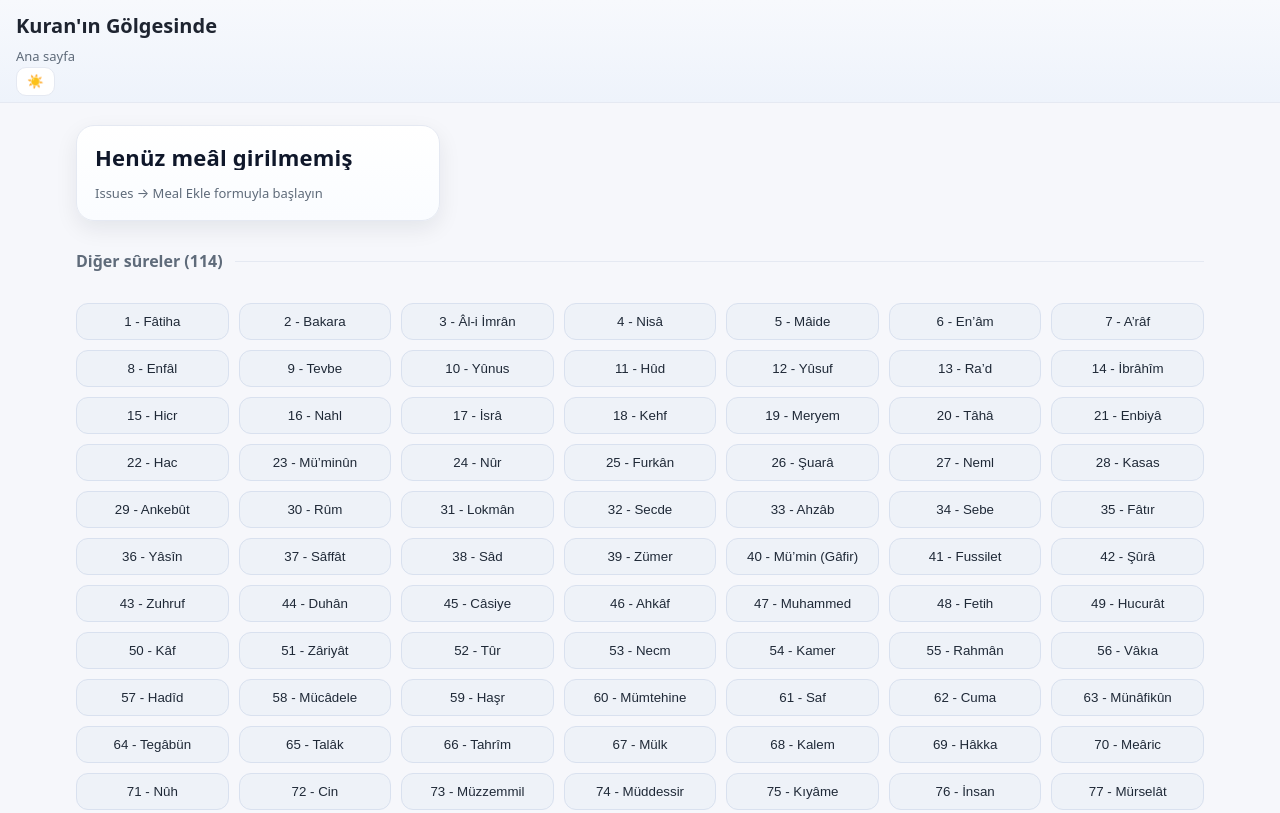
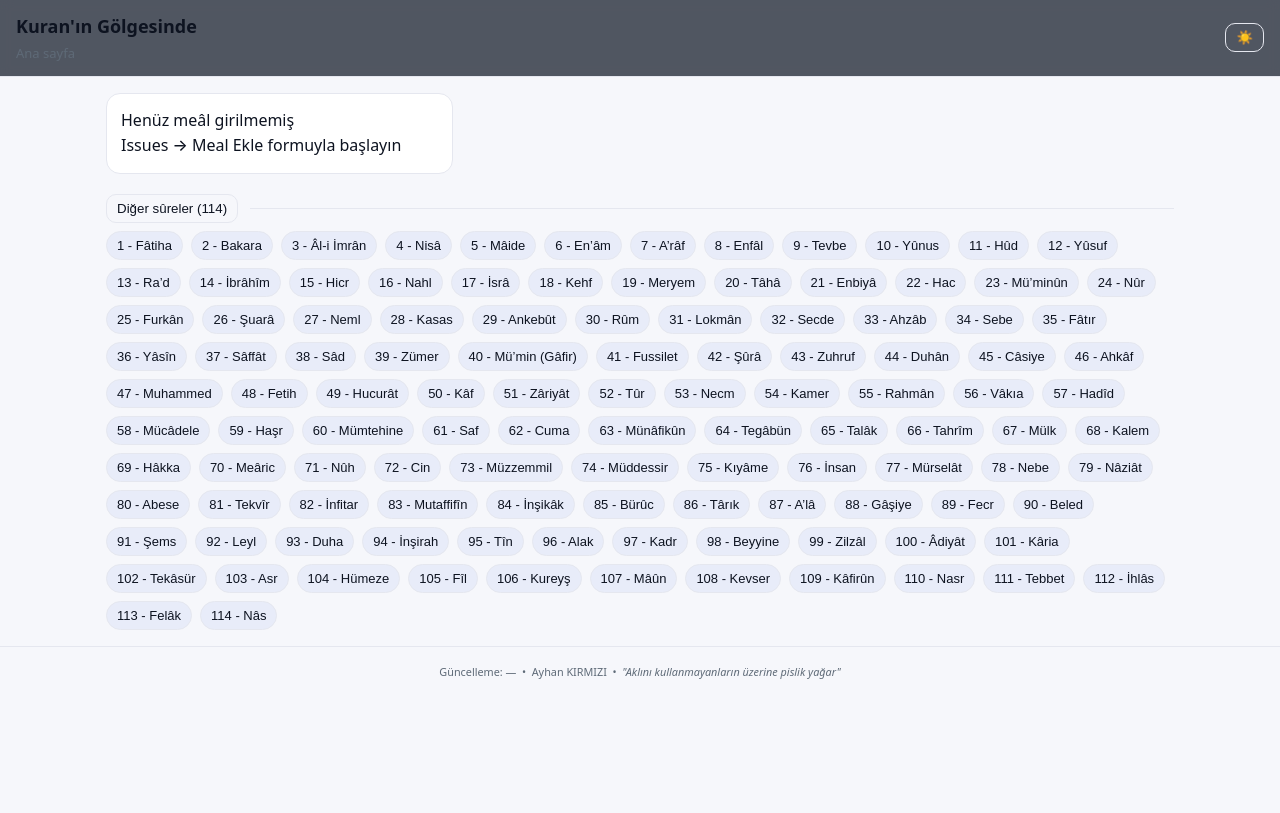
Before and after one commit to metinciris/meal2, a website: page index.html in a window 1280 px wide. Shown: the top 813 px of the page. Drawn offline with Linux system fonts and the light colour scheme.

Commit message:
Update styles.css

```diff
--- a/styles.css
+++ b/styles.css
@@ -1,250 +1,132 @@
-/* ===== Temel tipografi (modern & keskin render) ===== */
-html,body{
-  -webkit-font-smoothing: antialiased;
-  -moz-osx-font-smoothing: grayscale;
-  text-rendering: optimizeLegibility;
-  font-family: ui-sans-serif, system-ui, -apple-system, Segoe UI, Roboto, Helvetica, Arial, "Apple Color Emoji", "Segoe UI Emoji";
+:root{
+  --bg:#0b1220;
+  --fg:#e6ecf5;
+  --muted:#9aa7b6;
+  --card:#121a2b;
+  --card2:#0f1627;
+  --accent:#3b82f6;
+  --accent-weak:#2f5bbd;
+  --chip:#1b2640;
+  --line:#1c2540;
+  --ok:#10b981;
+  --reading:#fde68a;
 }
 
-/* ===== Tema değiştirilebilir renk değişkenleri ===== */
-:root{
-  /* DARK (varsayılan) – “Charcoal + Teal” */
-  --bg:#0c1118;
-  --panel:#101722;
-  --card:#0f1829;
-  --ink:#eaf1fb;
-  --muted:#9aa6b2;
-  --line:#1e2a3f;
-  --chip:#223047;
-  --chip-b:#32425c;
-  --accent:#10b981;
+:root[data-theme="light"]{
+  --bg:#f6f7fb;
+  --fg:#0d1320;
+  --muted:#5e6a77;
+  --card:#ffffff;
+  --card2:#ffffff;
+  --accent:#2563eb;
+  --accent-weak:#1e4fba;
+  --chip:#e8ecf9;
+  --line:#e5e7ef;
+  --ok:#059669;
+  --reading:#fff1b9;
 }
 
-/* LIGHT tema: yumuşak gri + koyu mürekkep */
-:root[data-theme="light"]{
-  --bg:#f6f7fb;
-  --panel:#ffffff;
-  --card:#ffffff;
-  --ink:#1d2430;
-  --muted:#5f6b7a;
-  --line:#e5e9f2;
-  --chip:#e9eef6;
-  --chip-b:#d7e0ec;
-  --accent:#0ea5e9; /* açık temada vurgu: mavi */
+*{ box-sizing:border-box }
+html,body{ height:100% }
+body{
+  margin:0; background:var(--bg); color:var(--fg);
+  font:500 16px/1.6 system-ui, -apple-system, Segoe UI, Roboto, Helvetica, Arial, "Apple Color Emoji","Segoe UI Emoji";
+  -webkit-font-smoothing:antialiased; -moz-osx-font-smoothing:grayscale;
 }
 
-/* Mevcut stillerdeki renk kullanımları zaten var.
-   Sadece gövde/backgroud için varolan satırları bu değişkenlerle uyumlu bırak. */
-html,body{ background:var(--bg); color:var(--ink); }
-
-/* Tema butonu */
+.topbar{
+  position:sticky; top:0; z-index:10;
+  display:flex; align-items:center; justify-content:space-between;
+  padding:12px 16px; background:rgba(11,18,32,.7); backdrop-filter: blur(6px);
+  border-bottom:1px solid var(--line);
+}
+.app-title{ font-size:18px; margin:0 0 2px 0 }
+.crumbs{ font-size:13px; color:var(--muted) }
 .theme-toggle{
-  margin-left:auto;
-  background:var(--card);
-  color:var(--ink);
-  border:1px solid var(--line);
-  padding:6px 10px;
-  border-radius:10px;
-  cursor:pointer;
-  transition:background .2s ease, border-color .2s ease, transform .06s ease;
-}
-.theme-toggle:hover{ transform:translateY(-1px); border-color:#3a4c66 }
-
-/* Kart/çip/ayırıcı gibi bileşenler zaten CSS değişkenlerini kullanıyor.
-   İstersen okunabilirliği biraz artırmak için paragraf metinlerinde line-height’i yükselt: */
-.ayah-card p{ line-height:1.7; font-size:17px }
-
-
-*{box-sizing:border-box}
-html,body{margin:0;background:var(--bg);color:var(--ink);font:16px/1.6 system-ui,-apple-system,Segoe UI,Roboto,sans-serif}
-.container{max-width:1160px;margin:0 auto;padding:22px 16px}
-
-.topbar{position:sticky;top:0;z-index:10;background:linear-gradient(#0b1220,#0a1426);border-bottom:1px solid var(--line);padding:10px 16px 6px}
-.brand h1{margin:0 0 4px 0;font-size:20px}
-.crumbs{color:var(--muted);font-size:13px}
-
-/* ====== Home layout ====== */
-.home{display:flex;flex-direction:column;gap:28px;align-items:center}
-
-/* Hero grid: merkezde 1/2/3 kolon */
-.hero{
-  width:100%;
-  display:grid; gap:18px;
-  grid-template-columns: 1fr;
-  place-items: stretch;
-}
-@media (min-width:720px){ .hero{ grid-template-columns: repeat(2, minmax(0,1fr)); } }
-@media (min-width:1100px){ .hero{ grid-template-columns: repeat(3, minmax(0,1fr)); } }
-
-/* Büyük kart */
-.card{
-  position:relative;
-  display:flex; flex-direction:column; gap:10px;
-  padding:18px 18px 16px;
-  border-radius:18px;
-  background:linear-gradient(180deg, #0f1a2c, #0d1728);
-  border:1px solid var(--line);
-  box-shadow:0 6px 20px rgba(0,0,0,.25);
-  cursor:pointer;
-  transition:transform .08s ease, box-shadow .18s ease, border-color .18s ease;
-}
-.card:hover{ transform:translateY(-2px); box-shadow:0 14px 28px rgba(0,0,0,.28); border-color:#2a3a55 }
-.card.done::after{
-  content:""; position:absolute; inset:0;
-  border-radius:18px; pointer-events:none;
-  box-shadow: inset 0 0 0 1px rgba(16,185,129,.25);
+  background:transparent; color:var(--fg); border:1px solid var(--line);
+  border-radius:10px; padding:6px 10px; cursor:pointer;
 }
 
-/* Kart içi */
-/* Kart başlığı belirgin olsun */
-.card .head{display:flex;align-items:center;gap:12px}
-.badge{
-  flex:0 0 auto; width:48px; height:48px; border-radius:14px;
-  background:radial-gradient(64% 64% at 30% 30%, rgba(16,185,129,.38), rgba(16,185,129,.12) 60%, rgba(16,185,129,.08) 100%);
-  border:1px solid rgba(16,185,129,.4);
-  display:flex; align-items:center; justify-content:center;
-  font-weight:900; color:#c9f5e5; font-size:18px;
+.container{ max-width:1100px; margin:0 auto; padding:16px }
+
+.section-title{
+  display:flex; align-items:center; gap:12px; margin:20px 0 8px;
 }
-.title{
-  font-size:22px; line-height:1.2; font-weight:900; letter-spacing:.2px;
-  color:#eaf1fb;
-  overflow:hidden; text-overflow:ellipsis; white-space:nowrap; max-width:100%;
+.section-title button{
+  background:transparent; color:var(--fg); border:1px solid var(--line);
+  border-radius:10px; padding:6px 10px; cursor:pointer;
 }
-.sub{ color:#9aa6b2; font-size:13px; margin-top:3px }
+.section-title .line{ flex:1; height:1px; background:var(--line) }
 
-
-/* İlerleme çubuğu */
-.progress{
-  height:8px;border-radius:999px;background:#1a2740;border:1px solid #21304a; overflow:hidden
+.hero{
+  display:grid; gap:14px;
+  grid-template-columns: repeat(auto-fill, minmax(260px, 1fr));
 }
-.progress > span{
-  display:block;height:100%;background:linear-gradient(90deg,#10b981,#34d399);
-  width:0%; transition:width .35s ease;
-  box-shadow:0 0 8px rgba(16,185,129,.35) inset;
+.card{
+  text-align:left; border:1px solid var(--line); background:var(--card);
+  border-radius:14px; padding:14px; cursor:pointer;
+  transition: transform .15s ease, border-color .15s ease, background .15s ease;
+}
+.card:hover{ transform: translateY(-2px); border-color:var(--accent) }
+.card .head{ display:flex; gap:12px; align-items:center; margin-bottom:10px }
+.card .badge{
+  width:42px; height:42px; border-radius:10px; display:grid; place-items:center;
+  background:var(--chip); color:var(--fg); font-weight:700;
+  border:1px solid var(--line);
+}
+.card .head-text .title{ font-weight:700; font-size:17px; margin:0 0 2px }
+.card .head-text .sub{ font-size:13px; color:var(--muted) }
+.card .progress{
+  height:6px; border-radius:999px; background:var(--line); overflow:hidden;
+}
+.card .progress span{
+  display:block; height:100%; background:linear-gradient(90deg, var(--accent), var(--ok));
 }
 
-/* Section title + chips */
-.section-title{width:100%;display:flex;align-items:center;gap:12px;color:var(--muted);font-weight:700}
-.section-title .line{flex:1;height:1px;background:var(--line)}
-.section-title button{all:unset;cursor:pointer;color:var(--muted)}
-.section-title button:hover{color:#c4ccd7}
+.chips{ display:flex; flex-wrap:wrap; gap:8px; margin-top:8px }
+.chip{
+  background:var(--chip); color:var(--fg); border:1px solid var(--line);
+  padding:6px 10px; border-radius:999px; cursor:pointer; font-size:13px;
+}
+.chip:hover{ border-color:var(--accent) }
 
-.chips{width:100%;display:grid;gap:10px;grid-template-columns:repeat(auto-fill,minmax(150px,1fr))}
-.chip{
-  background:var(--chip);border:1px solid var(--chip-b);color:#d7dee9;
-  padding:10px 12px;border-radius:12px;text-align:center;cursor:pointer;
-  transition:transform .06s ease,border-color .2s ease,background .2s ease;
+.surah-view .back{
+  margin: 2px 0 14px; border:1px solid var(--line); background:transparent;
+  color:var(--fg); border-radius:10px; padding:6px 10px; cursor:pointer;
 }
-.chip:hover{ transform:translateY(-1px); border-color:#4b6285 }
+.surah-view h2{ margin:0 0 10px; font-size:22px }
 
-/* ====== Sûre görünümü ====== */
-.surah-view{ margin-top:12px }
-.back{ background:#0b1220; border:1px solid var(--line); color:var(--ink); padding:8px 12px; border-radius:10px; cursor:pointer }
-#surahTitle{ margin:10px 0 14px 0; font-weight:800 }
+.tts-controls{ display:flex; align-items:center; gap:12px; margin:10px 0 14px }
+.tts-controls .btn{
+  border:1px solid var(--line); background:transparent; color:var(--fg);
+  border-radius:10px; padding:6px 10px; cursor:pointer;
+}
+.tts-controls .opt{ font-size:13px; color:var(--muted) }
+.tts-controls input[type=range]{ vertical-align:middle }
 
-.tts-controls{ display:flex; gap:8px; align-items:center; margin:6px 0 12px 0 }
-.tts-controls .btn{ background:#0b1220; border:1px solid var(--line); color:var(--ink); padding:6px 10px; border-radius:10px; cursor:pointer }
-.tts-controls .btn:disabled{ opacity:.5; cursor:default }
-.tts-controls .opt{ color:var(--muted); font-size:13px; display:flex; gap:6px; align-items:center; margin-left:8px }
+.ayah-list{ display:flex; flex-direction:column; gap:12px }
+.ayah-card{
+  position:relative;
+  border:1px solid var(--line); background:var(--card2);
+  border-radius:14px; padding:14px;
+}
+.ayah-card .anum{
+  position:absolute; top:10px; right:12px; font-size:12px; color:var(--muted);
+  opacity:0; transition: opacity .2s ease;
+}
+.ayah-card.shownum .anum,
+.ayah-card.reading .anum{ opacity:.85 }
+.ayah-card.reading{ outline: 2px solid var(--reading); background: color-mix(in oklab, var(--reading) 20%, var(--card2)); }
 
-.ayah-list{ display:flex; flex-direction:column; gap:12px; max-width:860px; margin:0 auto }
-.ayah-card{ position:relative; background:#101a2d; border:1px solid #26324a; border-radius:14px; padding:14px }
-.ayah-card .note{ margin-top:8px; color:var(--muted); font-size:14px }
-.ayah-card .anum{ position:absolute; top:8px; right:10px; background:rgba(255,255,255,.08); border:1px solid #374151; color:#9ca3af; font-size:12px; padding:2px 6px; border-radius:8px; opacity:0; transition:opacity .15s ease }
-.ayah-card:hover .anum, .ayah-card.shownum .anum{ opacity:.95 }
-.ayah-card.reading{ outline:2px solid #10b981; box-shadow:0 0 0 3px rgba(16,185,129,.15) }
-.ayah-card.basmala{ border-color:#3b8261; background:linear-gradient(180deg, rgba(16,185,129,.08), rgba(16,185,129,.03)) }
-.bsm-text{ margin:0; font-style:italic }
+.basmala{ border-style:dashed }
+.bsm-text{ margin:8px 0 2px; font-style:italic; color:var(--muted) }
 
-
-/* ===== LIGHT THEME – okunabilir kontrastlar ===== */
-:root[data-theme="light"]{
-  --bg:#f6f7fb;
-  --panel:#ffffff;
-  --card:#ffffff;
-  --ink:#1e2430;
-  --muted:#5f6b7a;
-  --line:#e5e9f2;
-  --chip:#eef2f8;
-  --chip-b:#d9e1ef;
-  --accent:#0ea5e9; /* mavi vurgu */
+.foot{
+  border-top:1px solid var(--line);
+  padding:14px 16px; color:var(--muted); font-size:13px; text-align:center;
 }
 
-/* Arkaplan/metin */
-:root[data-theme="light"] html,
-:root[data-theme="light"] body{
-  background:var(--bg); color:var(--ink);
+/* küçük ekran iyileştirme */
+@media (max-width:480px){
+  .hero{ grid-template-columns: 1fr; }
 }
-
-/* Topbar */
-:root[data-theme="light"] .topbar{
-  background:linear-gradient(#f7f9fd,#eef3fb);
-  border-bottom:1px solid var(--line);
-}
-:root[data-theme="light"] .brand h1{ color:var(--ink) }
-:root[data-theme="light"] .crumbs{ color:var(--muted) }
-
-/* Tema butonu */
-:root[data-theme="light"] .theme-toggle{
-  background:#fff; color:var(--ink); border-color:var(--line);
-}
-
-/* HERO kartları */
-:root[data-theme="light"] .card{
-  background:linear-gradient(180deg,#ffffff,#fafcff);
-  border-color:var(--line);
-  box-shadow:0 8px 22px rgba(17,24,39,.08);
-}
-:root[data-theme="light"] .card.done::after{
-  box-shadow: inset 0 0 0 1px rgba(14,165,233,.25);
-}
-:root[data-theme="light"] .badge{
-  background:radial-gradient(64% 64% at 30% 30%, rgba(14,165,233,.25), rgba(14,165,233,.10) 60%, rgba(14,165,233,.06) 100%);
-  border-color:rgba(14,165,233,.35);
-  color:#0b5e87;
-}
-:root[data-theme="light"] .title{ color:#0f172a }
-:root[data-theme="light"] .sub{ color:var(--muted) }
-:root[data-theme="light"] .progress{ background:#e9eef6; border-color:#dfe7f3 }
-:root[data-theme="light"] .progress > span{
-  background:linear-gradient(90deg,#0ea5e9,#38bdf8);
-  box-shadow:0 0 6px rgba(14,165,233,.25) inset;
-}
-
-/* "Diğer sûreler" çipleri */
-:root[data-theme="light"] .chip{
-  background:var(--chip); border-color:var(--chip-b); color:#1f2937;
-}
-:root[data-theme="light"] .chip:hover{ border-color:#b9c6db }
-
-/* Sûre görünümü */
-:root[data-theme="light"] .back,
-:root[data-theme="light"] .tts-controls .btn{
-  background:#fff; color:#0f172a; border-color:var(--line);
-}
-:root[data-theme="light"] .ayah-card{
-  background:#ffffff; border-color:#e3eaf4; color:#111827;
-}
-:root[data-theme="light"] .ayah-card .note{ color:#4b5563 }
-:root[data-theme="light"] .ayah-card .anum{
-  background:#f3f6fb; border-color:#e0e7f1; color:#64748b;
-}
-:root[data-theme="light"] .ayah-card.reading{
-  outline:2px solid #0ea5e9; box-shadow:0 0 0 3px rgba(14,165,233,.15);
-}
-:root[data-theme="light"] .ayah-card.basmala{
-  border-color:#c3e3f6;
-  background:linear-gradient(180deg, rgba(14,165,233,.10), rgba(14,165,233,.04));
-}
-
-/* Footer */
-:root[data-theme="light"] .foot{
-  border-top:1px solid var(--line); color:#64748b; background:transparent;
-}
-
-
-/* Footer */
-.foot{ border-top:1px solid var(--line); color:var(--muted); padding:18px 16px; text-align:center }
-.foot small div{ line-height:1.4 }
-
-.loading{ display:none }
```
